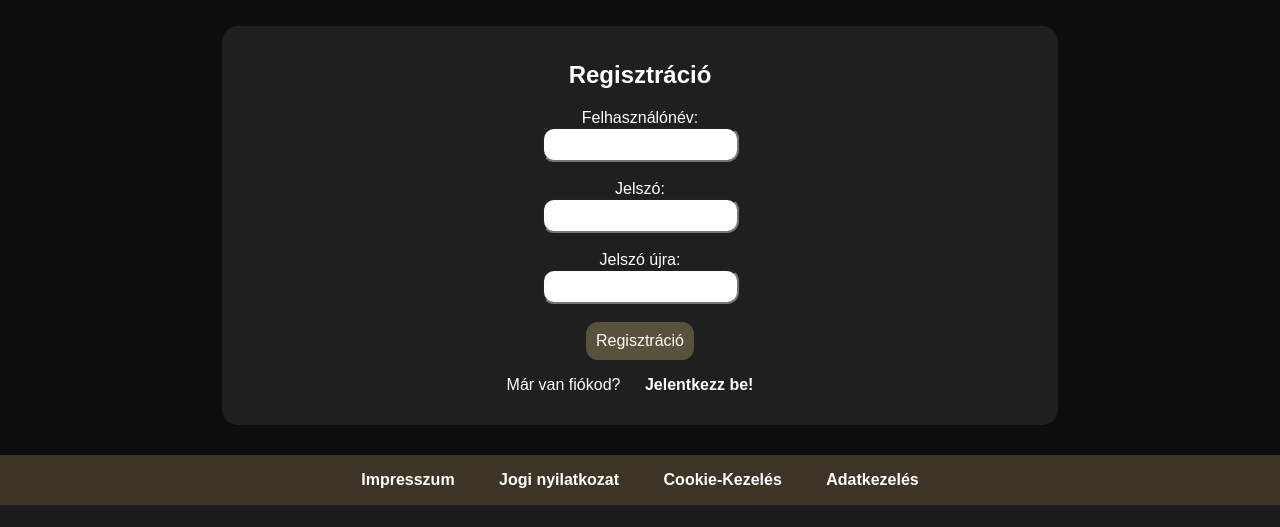
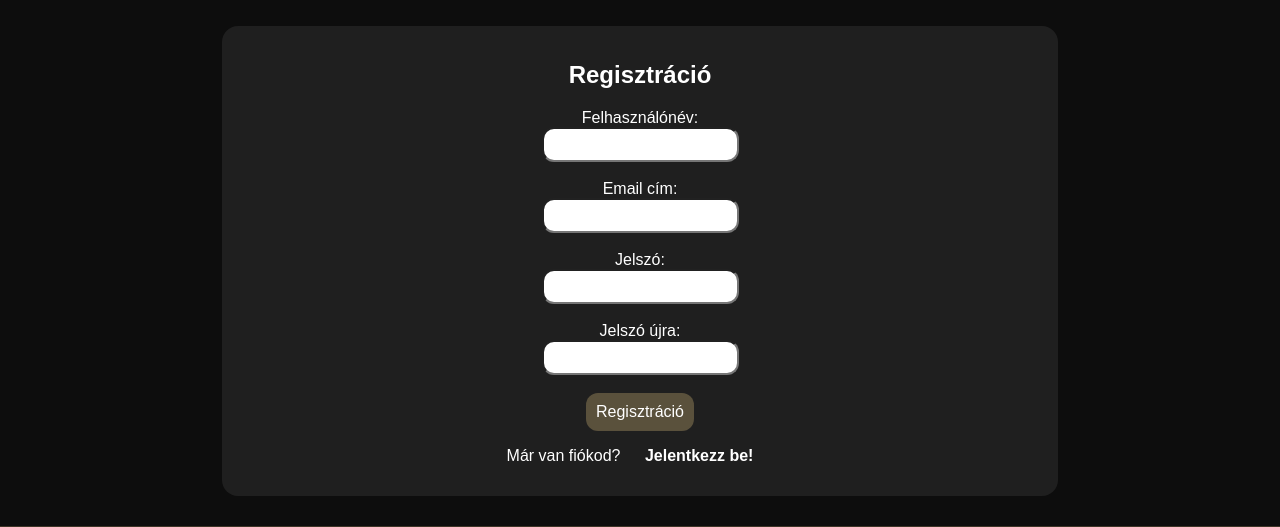
Before and after one commit to Juhaszb2022/web_prog_gyak_beadando, a PHP site: page /register.php in a window 1280 px wide. Shown: the part 554-1081 px from the top of the page. Before the commit the page ends 1059 px from the top, so only its background shows below. Run offline with PHP 8.4, Linux system fonts and the light colour scheme.

Commit message:
hibák javítása

```diff
--- a/register.php
+++ b/register.php
@@ -7,25 +7,27 @@ $error = '';
 
 if ($_SERVER['REQUEST_METHOD'] === 'POST') {
     $username = trim($_POST['username'] ?? '');
+    $email = trim($_POST['email'] ?? '');
     $password = $_POST['password'] ?? '';
     $confirm = $_POST['confirm_password'] ?? '';
 
     if ($password !== $confirm) {
         $error = "A jelszavak nem egyeznek.";
+    } elseif (!filter_var($email, FILTER_VALIDATE_EMAIL)) {
+        $error = "Érvénytelen email-cím.";
     } else {
-        $stmt = $db->prepare("SELECT * FROM users WHERE username = ?");
-        $stmt->execute([$username]);
+        $stmt = $db->prepare("SELECT * FROM users WHERE username = ? OR email = ?");
+        $stmt->execute([$username, $email]);
 
         if ($stmt->fetch()) {
-            $error = "Ez a felhasználónév már foglalt.";
+            $error = "Ez a felhasználónév vagy email már foglalt.";
         } else {
             $hashedPassword = password_hash($password, PASSWORD_DEFAULT);
             $insert = $db->prepare("INSERT INTO users (username, email, password, is_admin) VALUES (?, ?, ?, 0)");
-            $email = $username . '@example.com';
 
             $insert->execute([$username, $email, $hashedPassword]);
 
-            // Bejelentkezés közvetlen regisztráció után
+            // Bejelentkezés regisztráció után
             $_SESSION['user_id'] = $db->lastInsertId();
             $_SESSION['is_admin'] = 0;
 
@@ -63,10 +65,16 @@ if ($_SERVER['REQUEST_METHOD'] === 'POST') {
         <form action="register.php" method="POST">
             <label for="username">Felhasználónév:</label><br>
             <input type="text" name="username" id="username" required><br><br>
+
+            <label for="email">Email cím:</label><br>
+            <input type="email" name="email" id="email" required><br><br>
+
             <label for="password">Jelszó:</label><br>
             <input type="password" name="password" id="password" required><br><br>
+
             <label for="confirm_password">Jelszó újra:</label><br>
             <input type="password" name="confirm_password" id="confirm_password" required><br><br>
+
             <button type="submit">Regisztráció</button>
         </form>
         <p>Már van fiókod? <a href="login.php">Jelentkezz be!</a></p>
```
Also changed, not shown: blog/post.php (+9 -1 lines).
